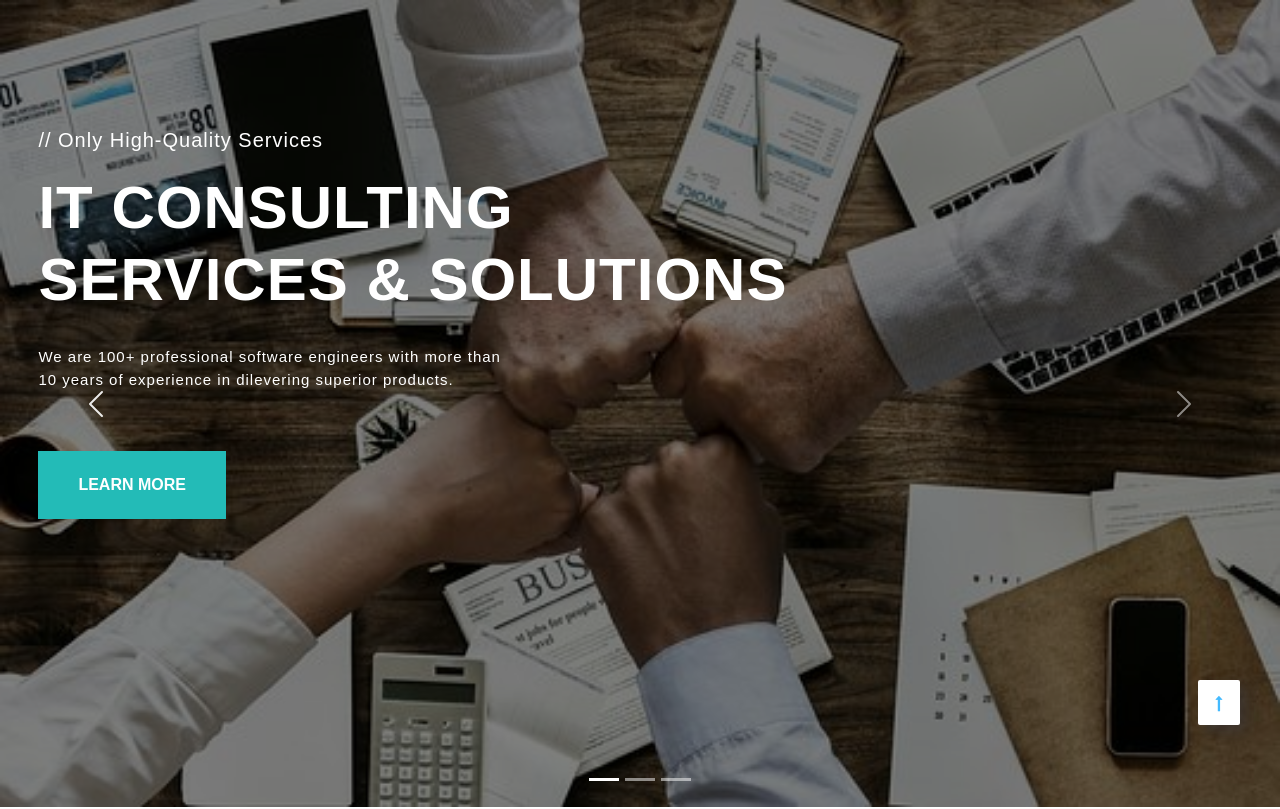
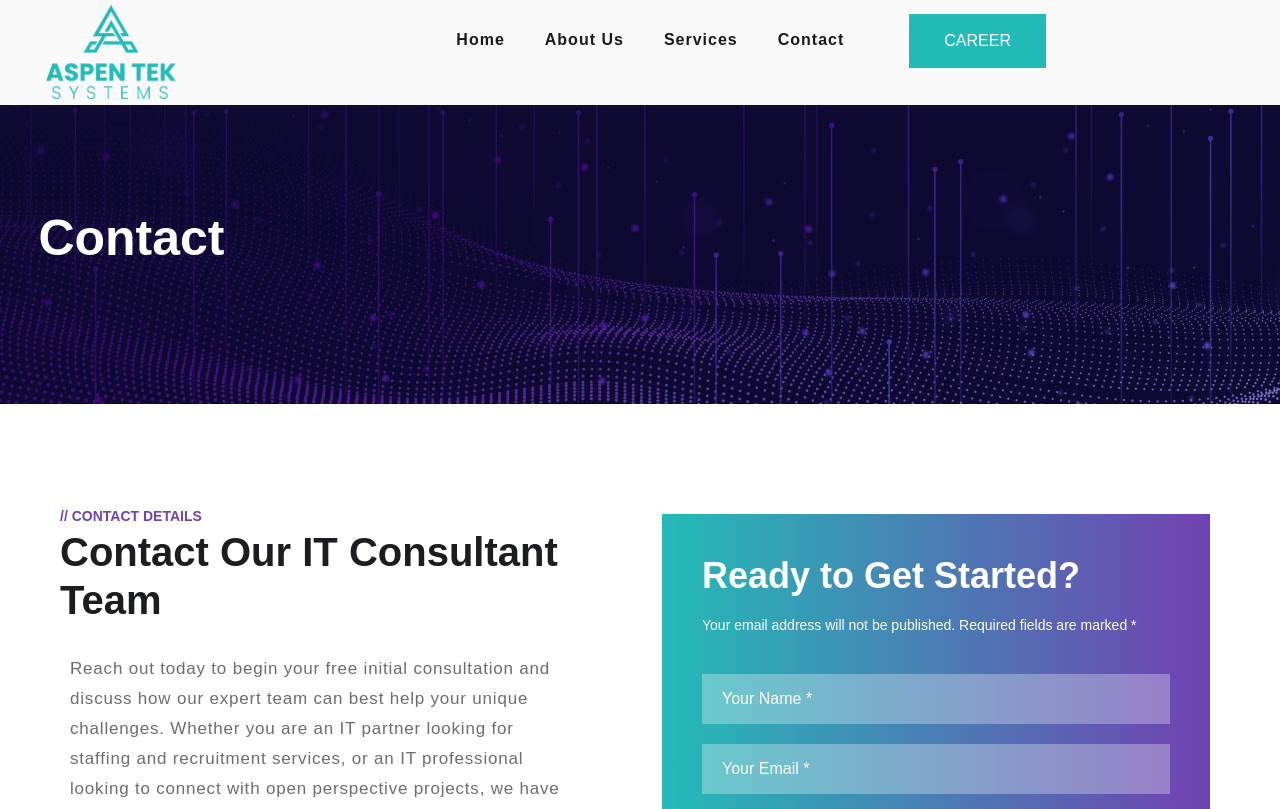
Before and after one commit to purnima999/aspentak, a React (Create React App) app: page / in a window 1280 px wide. Shown: the top 809 px of the page. Built offline with nearby package versions, Linux system fonts and the light colour scheme.

Commit message:
header responseive

```diff
--- a/src/Components/index.js
+++ b/src/Components/index.js
@@ -2,22 +2,22 @@ import React, { Component } from 'react';
 import Header from './Pages/header';
 import Footer from './Pages/footer';
 import HomePage from './Pages/homePage';
-// import AboutPage from './Pages/aboutPage';
-// import ServicesPage from './Pages/servicesPage';
-// import ContactPage from './Pages/contactPage';
+import AboutPage from './Pages/aboutPage';
+import ServicesPage from './Pages/servicesPage';
+import ContactPage from './Pages/contactPage';
 
 const LayoutContent = (props) => {
     return (
         <React.Fragment>
             <div id="wrapper">
-                {/* <Header /> */}
+                <Header />
                 <div className='content-page'>
                     <div className='content'>
                         {/* {props.children} */}
-                        <HomePage/>
-                        {/* <AboutPsage/> */}
+                        {/* <HomePage/> */}
+                        {/* <AboutPage/> */}
                         {/* <ServicesPage /> */}
-                        {/* <ContactPage/> */}
+                        <ContactPage/>
                     </div>
                 </div>
                 <Footer />
```
